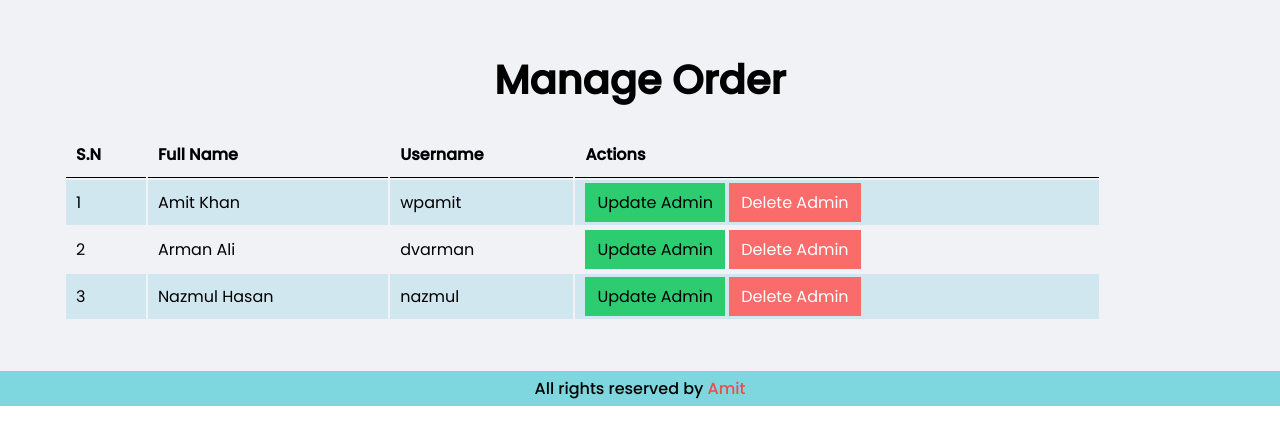
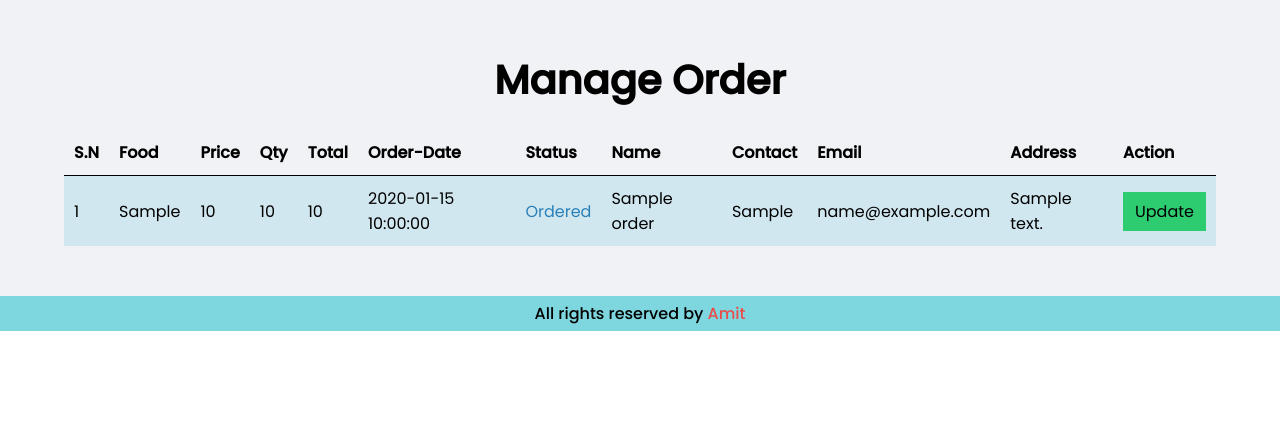
Before and after one commit to coderamit01/food-restaurant, a PHP site: page /food-restaurant/admin/manage-order.php in a window 1280 px wide. Shown: the part 70-515 px from the top of the page. Run offline with PHP 8.4, Linux system fonts and the light colour scheme; the visitor is signed in with stand-in values (Sample User, id 1); tables that the repository leaves empty or names only in its code hold one stand-in row (values such as "Sample post"); some libraries are stand-ins or nearby versions.

Commit message:
complete the project

```diff
--- a/admin/login.php
+++ b/admin/login.php
@@ -3,8 +3,9 @@
 
   if(isset($_POST['login'])){
 
-    $username = $_POST['username'];
+    $username = mysqli_real_escape_string($connection, $_POST['username']);
     $password = md5($_POST['password']);
+    $new_pass = mysqli_real_escape_string($connection, $password);
 
     $sql = mysqli_query($connection, "SELECT * FROM tbl_admin WHERE username = '$username' AND password = '$password' ");
     $count =  mysqli_num_rows($sql);
--- a/admin/manage-order.php
+++ b/admin/manage-order.php
@@ -1,46 +1,76 @@
-<?php include_once('partials/header.php'); ?>
+<?php
+  include_once('partials/header.php'); ?>
 
   <!-- Main Content area start here -->
   <section class="main-content">
     <div class="container">
       <h1 class="text-center">Manage Order</h1>
+      <div style="overflow-x: auto;">
         <table class="tbl">
           <tr>
             <th>S.N</th>
-          <th>Full Name</th>
-          <th>Username</th>
-          <th>Actions</th>
+            <th>Food</th>
+            <th>Price</th>
+            <th>Qty</th>
+            <th>Total</th>
+            <th>Order-Date</th>
+            <th>Status</th>
+            <th>Name</th>
+            <th>Contact</th>
+            <th>Email</th>
+            <th>Address</th>
+            <th>Action</th>
           </tr>
+          <?php
+          $sn = 1;
+            $sql = mysqli_query($connection, "SELECT * FROM tbl_order ORDER BY id DESC");
+              while($rows = mysqli_fetch_assoc($sql)) :
+                $id = $rows['id'];
+                $food = $rows['food'];
+                $price = $rows['price'];
+                $qty = $rows['qty'];
+                $total = $rows['total'];
+                $order_date = $rows['order_date'];
+                $status = $rows['status'];
+                $customer_name = $rows['customer_name'];
+                $customer_contact = $rows['customer_contact'];
+                $customer_email = $rows['customer_email'];
+                $customer_address = $rows['customer_address']; ?>
+
                 <tr>
-          <td>1</td>
-          <td>Amit Khan</td>
-          <td>wpamit</td>
+                  <td><?php echo $sn++; ?></td>
+                  <td><?php echo $food; ?></td>
+                  <td><?php echo $price; ?></td>
+                  <td><?php echo $qty; ?></td>
+                  <td><?php echo $total; ?></td>
+                  <td><?php echo $order_date; ?></td>
                   <td>
-            <a class="btn-success" href="">Update Admin</a>
-            <a class="btn-danger" href="">Delete Admin</a>
+                    <?php
+                      if($status == "Ordered"){
+                        echo "<span style='color: #2980b9;'>$status</span>";
+                      }
+                      elseif($status == "On Delivery"){
+                        echo "<span style='color: #e67e22;'>$status</span>";
+                      }
+                      elseif($status == "Delivered"){
+                        echo "<span style='color: #27ae60;'>$status</span>";
+                      }
+                      elseif($status == "Canclled"){
+                        echo "<span style='color: #e74c3c;'>$status</span>";
+                      }
+                     ?>
+                  </td>
+                  <td><?php echo $customer_name; ?></td>
+                  <td><?php echo $customer_contact; ?></td>
+                  <td><?php echo $customer_email; ?></td>
+                  <td><?php echo $customer_address; ?></td>
+                  <td>
+                    <a class="btn-success" href="<?php echo SITEURL; ?>/admin/update-order.php?id=<?php echo $id; ?>">Update</a>
                   </td>
                 </tr>
-        </tr>
-        <tr>
-          <td>2</td>
-          <td>Arman Ali</td>
-          <td>dvarman</td>
-          <td>
-            <a class="btn-success" href="">Update Admin</a>
-            <a class="btn-danger" href="">Delete Admin</a>
-          </td>
-        </tr>
-        </tr>
-        <tr>
-          <td>3</td>
-          <td>Nazmul Hasan</td>
-          <td>nazmul</td>
-          <td>
-            <a class="btn-success" href="">Update Admin</a>
-            <a class="btn-danger" href="">Delete Admin</a>
-          </td>
-        </tr>
+              <?php endwhile; ?>
         </table>
+      </div>
     </div>
   </section>
   <!-- Main Content area End here -->
--- a/css/admin.css
+++ b/css/admin.css
@@ -124,7 +124,8 @@
 
 
 .tbl {
-  width: 90%;
+  border-collapse: collapse;
+  width: 100%;
   margin-top: 20px;
 }
 .tbl tr {
@@ -214,6 +215,7 @@
 
 .no-border {
   border: none;
+  margin-top: 15px;
 }
 
 /* Manage category area */
--- a/css/style.css
+++ b/css/style.css
@@ -262,6 +262,10 @@ h4 {
   color: #ffffff;
   font-size: 18px;
 }
+.order-des .price-clr {
+  color: #c0392b;
+  font-weight: 500;
+}
 .m-width input[type="text"],
 .m-width input[type="email"],
 .m-width input[type="text"],
--- a/foods-search.php
+++ b/foods-search.php
@@ -5,6 +5,7 @@
         <div class="container">
           <?php
             $search = $_POST['search'];
+            $search = mysqli_real_escape_string($connection, $_POST['search']);
           ?>
          <h2>Foods on Your Search <span>"<?php echo $search; ?>"</span></h2>
         </div>
--- a/foods.php
+++ b/foods.php
@@ -42,7 +42,7 @@
                       <h3><?php echo $title; ?></h3>
                       <h4><?php echo '$'.$price; ?></h4>
                       <p><?php echo $description; ?></p>
-                      <a class="btn-menu btn-primary" href="order.php">Order Now</a>
+                      <a class="btn-menu btn-primary" href="<?php echo SITEURL; ?>/order.php?food_id=<?php echo $id; ?>">Order Now</a>
                     </div>
                   </div>
                   <?php endwhile; ?>
--- a/index.php
+++ b/index.php
@@ -1,6 +1,5 @@
 <?php
 
-use function PHPSTORM_META\elementType;
 
  require_once('partials-front/header-menu.php'); ?>
       <!-- Menu Area End here-->
@@ -84,9 +83,9 @@ use function PHPSTORM_META\elementType;
                     </div>
                     <div class="food-des">
                       <h3><?php echo $title; ?></h3>
-                      <h4><?php echo '$'.$price; ?></h4>
+                      <h4 class="price-clr"><?php echo '$'.$price; ?></h4>
                       <p><?php echo $description; ?></p>
-                      <a class="btn-menu btn-primary" href="order.php">Order Now</a>
+                      <a class="btn-menu btn-primary" href="<?php echo SITEURL; ?>/order.php?food_id=<?php echo $id; ?>">Order Now</a>
                     </div>
                   </div>
                   <?php endwhile; ?>
--- a/partials-front/header-menu.php
+++ b/partials-front/header-menu.php
@@ -15,7 +15,7 @@
       <!-- Menu Area Start here-->
       <div class="navbar">
         <div class="logo">
-          <a href="index.html"><img src="img/logo.png" alt="logo"></a>
+          <a href="<?php echo SITEURL; ?>/index.php"><img src="img/logo.png" alt="logo"></a>
         </div>
         <nav class="menu">
           <ul>
```
Also changed, not shown: admin/index.php (+25 -8 lines), admin/update-order.php (added, +117 -0 lines), order.php (+61 -10 lines). Lines whose indentation alone changed are shown as unchanged.
